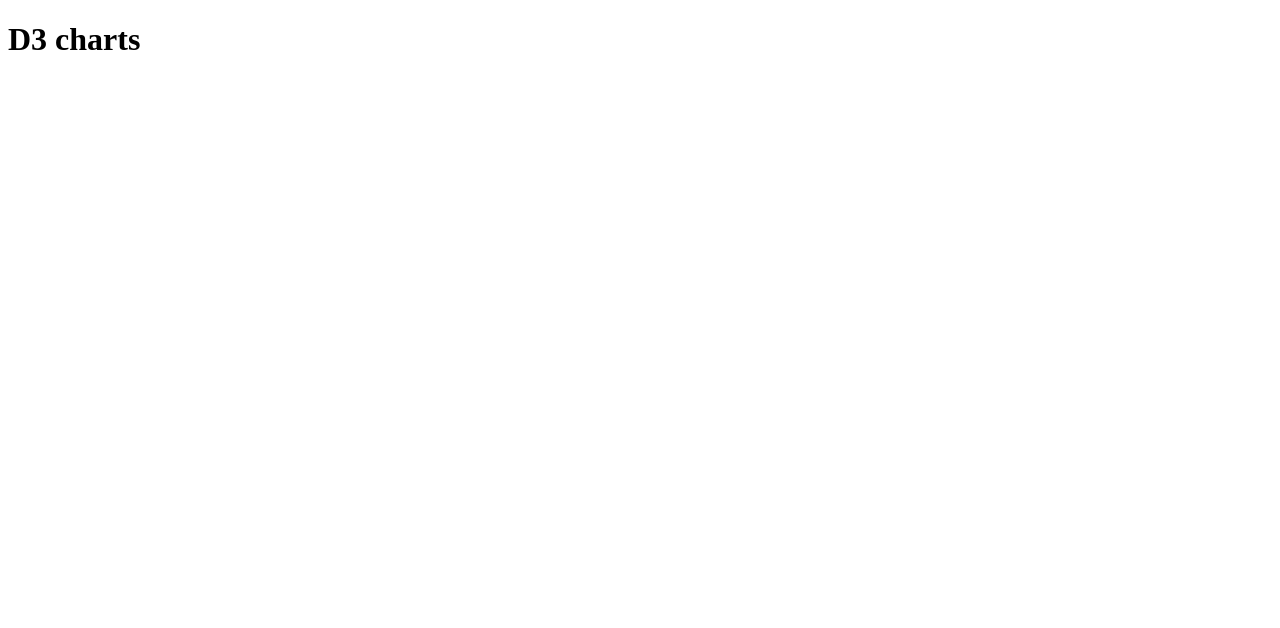
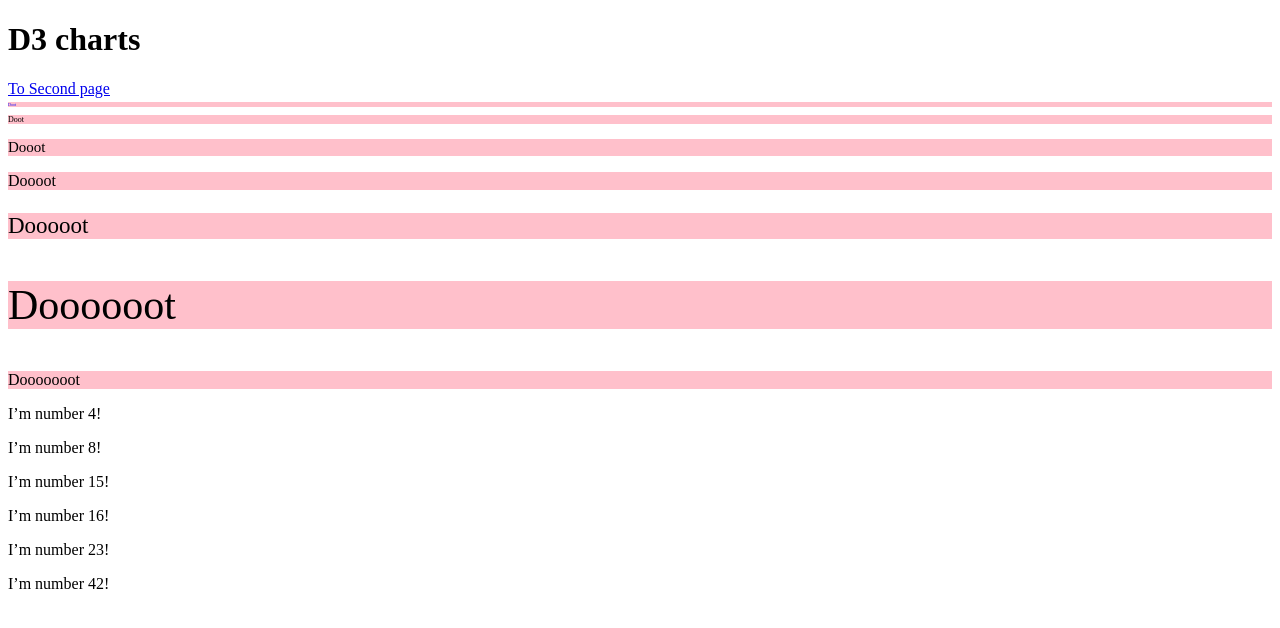
Before and after one commit to wilsonj806/d3-tut, a website: page src/index.html in a window 1280 px wide. Drawn offline with nearby package versions, Linux system fonts and the light colour scheme.

Commit message:
Add more stuff

```diff
--- a/src/index.html
+++ b/src/index.html
@@ -4,11 +4,20 @@
   <meta charset="UTF-8">
   <meta name="viewport" content="width=device-width, initial-scale=1.0">
   <title>D3 tutorial</title>
+  <script src="https://d3js.org/d3.v5.min.js" defer></script>
+  <script src="index.js" defer>
+  </script>
 </head>
 <body>
   <h1>D3 charts</h1>
-  <section id="ctr-d3--first"></section>
-  <section id="ctr-d3--second"></section>
-  <section id="ctr-d3--third"></section>
+  <a href="second.html">To Second page</a>
+  <p class="singleP">Doot</p>
+  <p>Doot</p>
+  <p>Dooot</p>
+  <p>Doooot</p>
+  <p>Dooooot</p>
+  <p>Doooooot</p>
+  <p>Dooooooot</p>
+  <section id="ctr-d3--intro"></section>
 </body>
 </html>
--- a/src/index.js
+++ b/src/index.js
@@ -1 +1,16 @@
-import d3 from 'd3'
+
+d3.select('p.singleP').style('color', 'blue')
+d3.selectAll('p').style('background', 'pink')
+
+d3.selectAll("p")
+  .data([4, 8, 15, 16, 23, 42])
+    .style(
+      "font-size",
+      (dataNode) => dataNode + "px"
+    );
+
+d3.select("section#ctr-d3--intro")
+  .selectAll("p")
+  .data([4, 8, 15, 16, 23, 42])
+    .enter().append("p")
+      .text(function(d) { return "I’m number " + d + "!"; });
```
Also changed, not shown: docs/intro.md (added, +49 -0 lines), README.md.
